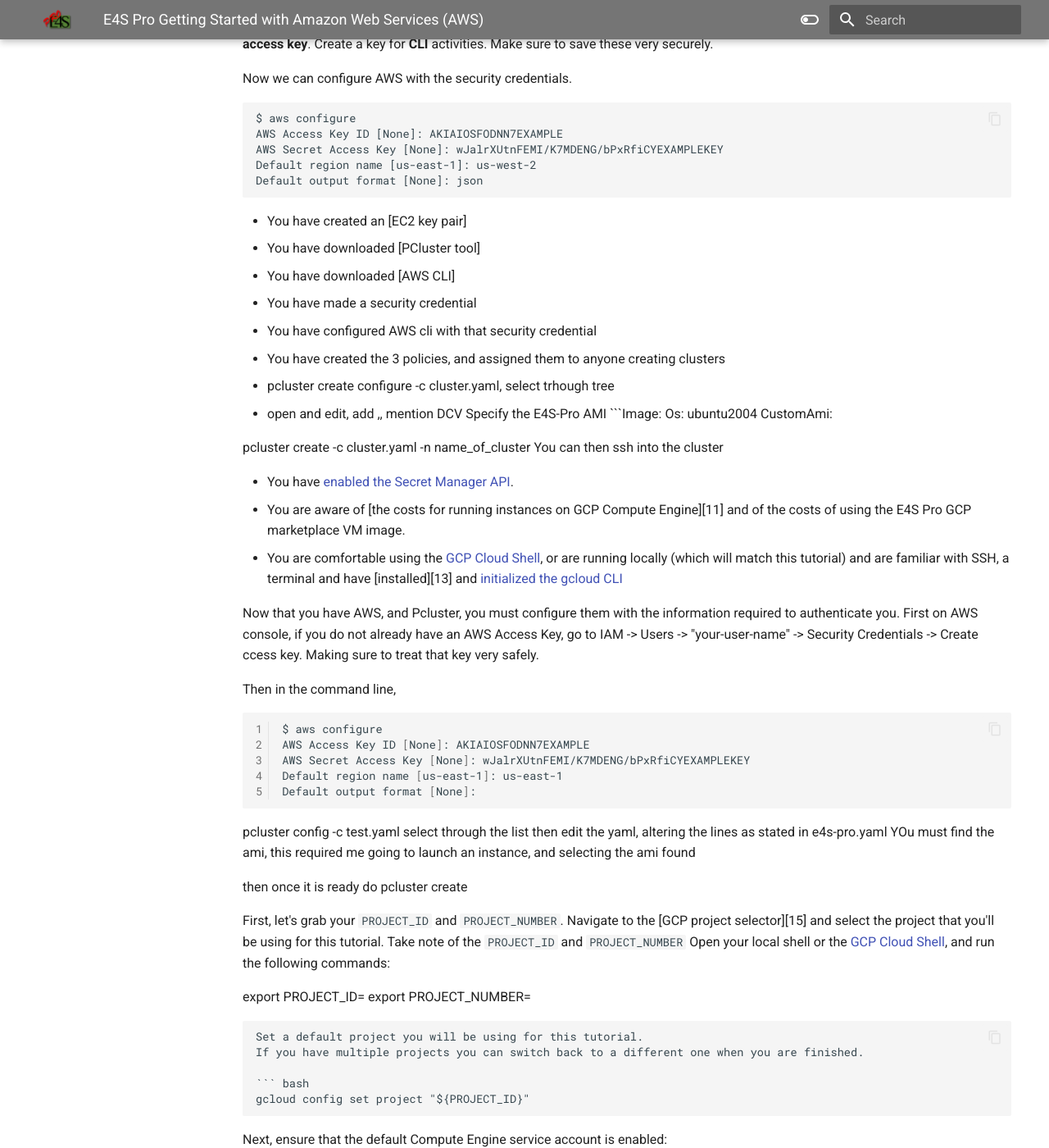
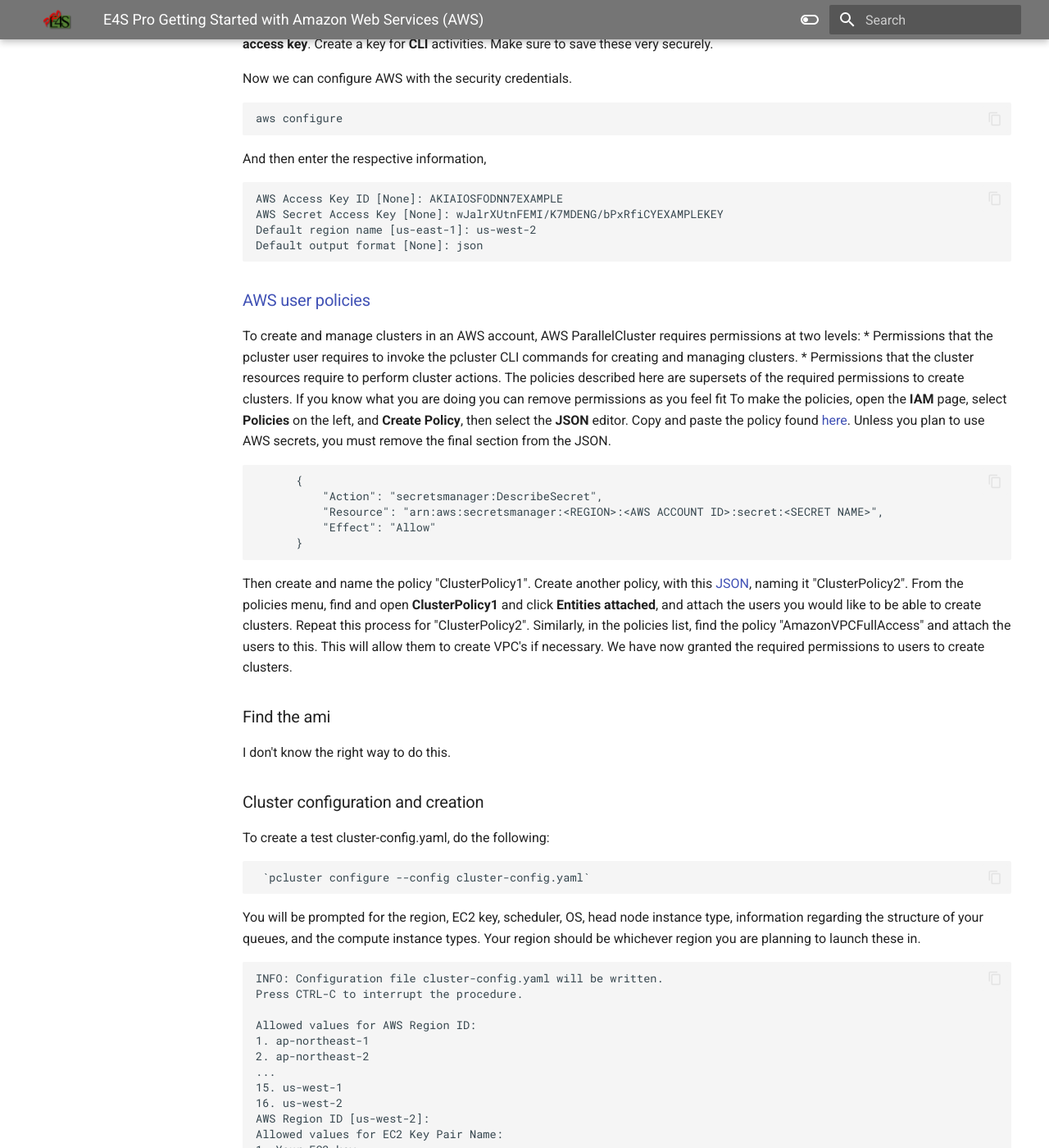
Before and after one commit to ParaToolsInc/ParaToolsPro, an MkDocs documentation site: the page built from docs/AWS/getting-started-AWS.md, in a window 1280 px wide and 1400 px high, scrolled down 1457 px. Shown: the whole window at 82% size. Built offline with MkDocs 1.6.1 and Material for MkDocs 9.7.7, drawn with Linux system fonts in a browser that asks for light colours; some of the changed text lies outside the part shown.

Commit message:
Update getting-started-AWS.md

````diff
--- a/docs/AWS/getting-started-AWS.md
+++ b/docs/AWS/getting-started-AWS.md
@@ -6,10 +6,10 @@
 
 Up until step X. we essentially follow, with some extra clairifcation, ["Setting Up AWS ParallelCluster"][1]. For the purposes of this tutorial, we make the following assumptions:
 - You have created an [AWS account][5], and [Administrative User][4]
-
+- you have create an EC2 Key
 ## Tutorial
 
-### Install [AWS ParallelCLuster][1]
+### Install [AWS ParallelCluster][1]
 To install Pcluster, upgrade pip, and install virtualenv if not installed. Note amazon rcommends installing pcluster in a virtual environment.
 
 ``` bash linenums="1"
@@ -50,28 +50,91 @@
 ```
 
 ### AWS Security Credentials and CLI Configuration
-If you do not already have a secure access key, you must create one. From the **IAM** page, on the left side of the page select **User**s, then select the **user** you would like to grant access credentials to, then select the **Security credential**, and scroll down to **Create access key**. Create a key for **CLI** activities. Make sure to save these very securely.
+If you do not already have a secure access key, you must create one. From the **IAM** page, on the left side of the page select **User**s, then select the **user** you would like to grant access credentials to, then select the **Security credentials**, and scroll down to **Create access key**. Create a key for **CLI** activities. Make sure to save these very securely.
 
 Now we can configure AWS with the security credentials.
 ```
-$ aws configure
+aws configure
+```
+And then enter the respective information,
+```
 AWS Access Key ID [None]: AKIAIOSFODNN7EXAMPLE
 AWS Secret Access Key [None]: wJalrXUtnFEMI/K7MDENG/bPxRfiCYEXAMPLEKEY
 Default region name [us-east-1]: us-west-2
 Default output format [None]: json
 ```
+### [AWS user policies][6]
+To create and manage clusters in an AWS account, AWS ParallelCluster requires permissions at two levels:
+* Permissions that the pcluster user requires to invoke the pcluster CLI commands for creating and managing clusters.
+* Permissions that the cluster resources require to perform cluster actions.
+The policies described here are supersets of the required permissions to create clusters. If you know what you are doing you can remove permissions as you feel fit To make the policies, open the **IAM** page, select **Policies** on the left, and **Create Policy**, then select the **JSON** editor. Copy and paste the policy found [here][7]. Unless you plan to use AWS secrets, you must remove the final section from the JSON.
+```
+      {
+          "Action": "secretsmanager:DescribeSecret",
+          "Resource": "arn:aws:secretsmanager:<REGION>:<AWS ACCOUNT ID>:secret:<SECRET NAME>",
+          "Effect": "Allow"
+      }
+```
+Then create and name the policy "ClusterPolicy1". Create another policy, with this [JSON][8], naming it "ClusterPolicy2". From the policies menu, find and open **ClusterPolicy1** and click **Entities attached**,  and attach the users you would like to be able to create clusters. Repeat this process for "ClusterPolicy2". Similarly, in the policies list, find the policy "AmazonVPCFullAccess" and attach the users to this. This will allow them to create VPC's if necessary. We have now granted the required permissions to users to create clusters.
+
+### Find the ami
+I don't know the right way to do this.
+
+### Cluster configuration and creation
+To create a test cluster-config.yaml, do the following:
+
+     `pcluster configure --config cluster-config.yaml`
+
+You will be prompted for the region, EC2 key, scheduler,  OS, head node instance type, information regarding the structure of your queues, and the compute instance types. Your region should be whichever region you are planning to launch these in.
+
+```
+INFO: Configuration file cluster-config.yaml will be written.
+Press CTRL-C to interrupt the procedure.
+
+Allowed values for AWS Region ID:
+1. ap-northeast-1
+2. ap-northeast-2
+...
+15. us-west-1
+16. us-west-2
+AWS Region ID [us-west-2]:
+Allowed values for EC2 Key Pair Name:
+1. Your-EC2-key
+
+EC2 Key Pair Name [Your-EC2-key]: 1
+Allowed values for Scheduler:
+1. slurm
+2. awsbatch
+Scheduler [slurm]: 1
+Allowed values for Operating System:
+1. alinux2
+2. centos7
+3. ubuntu2004
+4. ubuntu2204
+Operating System [ubuntu2004]:
+Head node instance type [t2.micro]:
+Number of queues [1]:
+Name of queue 1 [queue1]:
+Number of compute resources for queue1 [1]:
+Compute instance type for compute resource 1 in queue1 [t3.micro]: t3.micro
+Maximum instance count [10]:
+Automate VPC creation? (y/n) [n]: y
+Allowed values for Availability Zone:
+1. us-west-2a
+2. us-west-2b
+3. us-west-2c
+Availability Zone [us-west-2a]: 1
+Allowed values for Network Configuration:
+1. Head node in a public subnet and compute fleet in a private subnet
+2. Head node and compute fleet in the same public subnet
+Network Configuration [Head node in a public subnet and compute fleet in a private subnet]:
+Beginning VPC creation. Please do not leave the terminal until the creation is finalized
+Creating CloudFormation stack...
+Do not leave the terminal until the process has finished.
+```
 
 
 
-
-
-
-- You have created an [EC2 key pair]
-- You have downloaded [PCluster tool]
-- You have downloaded [AWS CLI]
-- You have made a security credential
-- You have configured AWS cli with that security credential
-- You have created the 3 policies, and assigned them to anyone creating clusters
 - pcluster create configure -c cluster.yaml, select trhough tree
 - open and edit, add ,, mention DCV
       Specify the E4S-Pro AMI
@@ -95,9 +158,9 @@
 [3]: https://docs.aws.amazon.com/cli/latest/userguide/getting-started-install.html
 [4]: https://docs.aws.amazon.com/parallelcluster/latest/ug/setting-up.html#create-an-admin
 [5]: https://docs.aws.amazon.com/parallelcluster/latest/ug/setting-up.html
-[6]:
-[7]:
-[8]:
+[6]: https://docs.aws.amazon.com/parallelcluster/latest/ug/iam-roles-in-parallelcluster-v3.html
+[7]: https://docs.aws.amazon.com/parallelcluster/latest/ug/iam-roles-in-parallelcluster-v3.html#iam-roles-in-parallelcluster-v3-base-user-policy
+[8]: https://docs.aws.amazon.com/parallelcluster/latest/ug/iam-roles-in-parallelcluster-v3.html#iam-roles-in-parallelcluster-v3-privileged-iam-access
 [9]:
 [10]:
 [11]:
````
